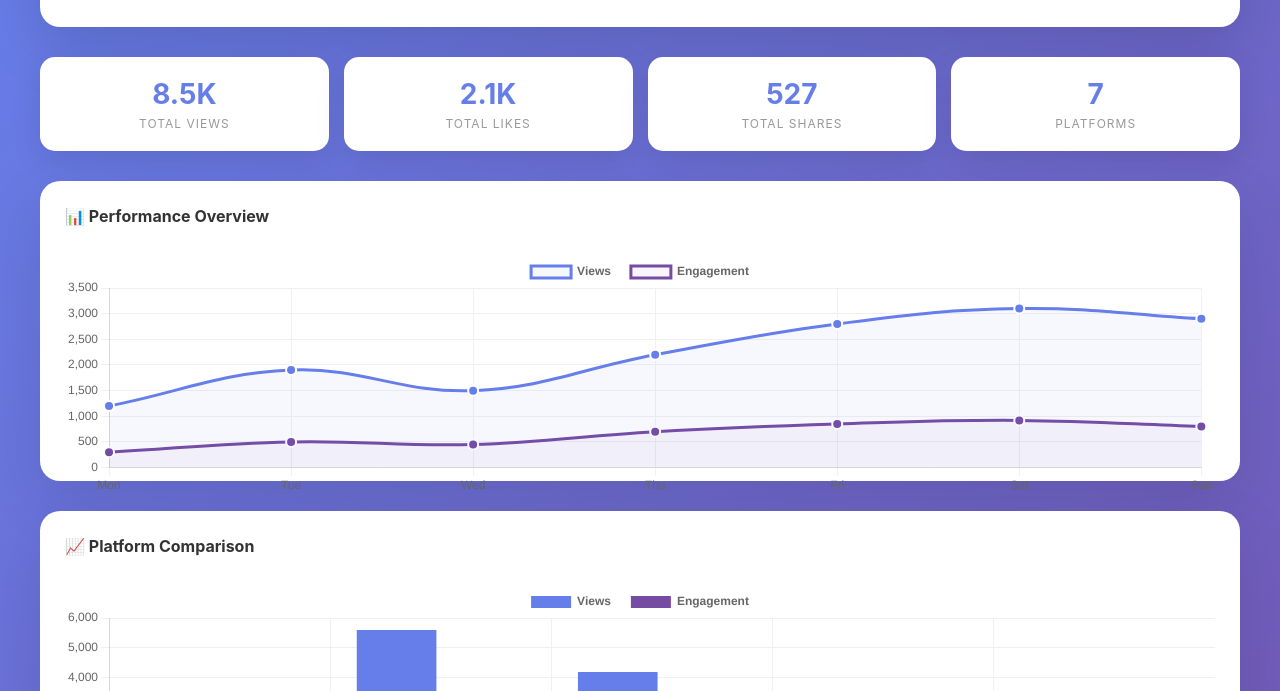
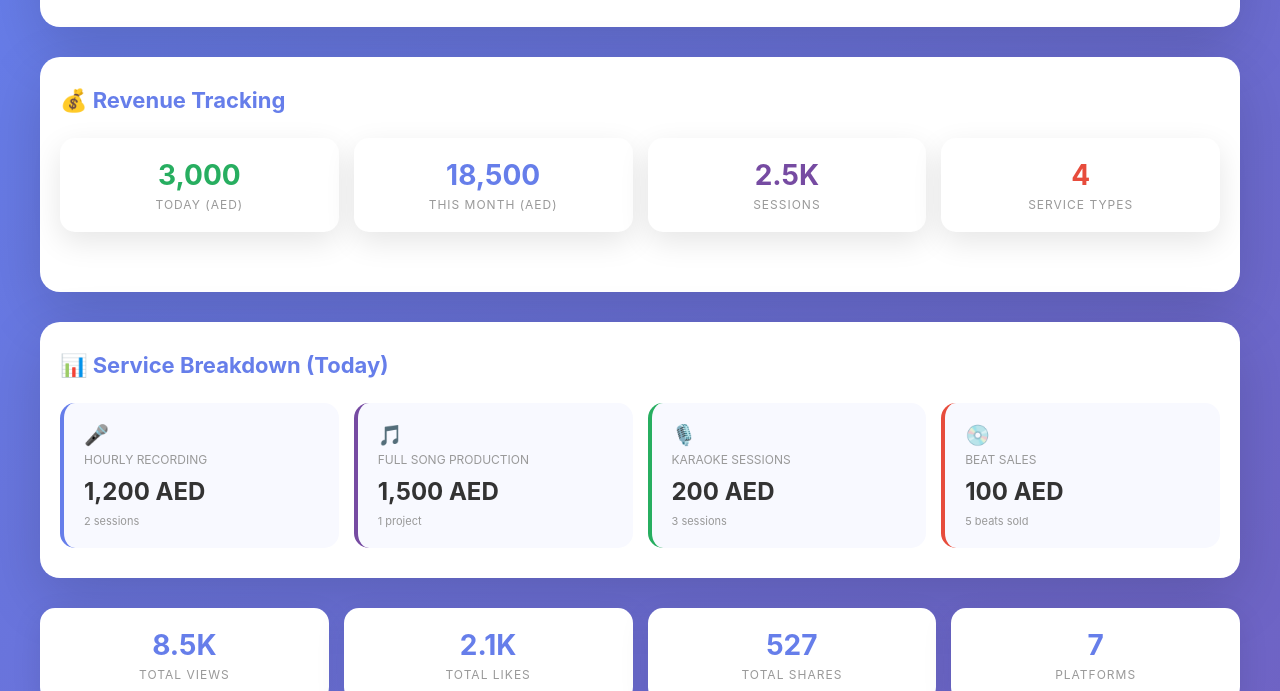
Before and after one commit to dmcstyle/gstudio-dashboard, a website: page index.html in a window 1280 px wide. Shown: the part 109-800 px from the top of the page. Drawn offline with nearby package versions, Linux system fonts and the light colour scheme; no server answers.

Commit message:
Add revenue tracking: 4 service types + daily revenue breakdown

```diff
--- a/index.html
+++ b/index.html
@@ -277,6 +277,60 @@
       <p class="subtitle">Real-time social media metrics dashboard</p>
     </header>
 
+    <!-- Revenue Summary -->
+    <div style="background: white; padding: 30px 20px; border-radius: 20px; margin-bottom: 30px; box-shadow: 0 20px 60px rgba(0,0,0,0.15);">
+      <h2 style="font-size: 22px; color: #667eea; margin-bottom: 25px; font-weight: 700;">💰 Revenue Tracking</h2>
+      <div class="stats-grid">
+        <div class="stat-card">
+          <div class="stat-value" style="color: #27ae60;">3,000</div>
+          <div class="stat-label">Today (AED)</div>
+        </div>
+        <div class="stat-card">
+          <div class="stat-value" style="color: #667eea;">18,500</div>
+          <div class="stat-label">This Month (AED)</div>
+        </div>
+        <div class="stat-card">
+          <div class="stat-value" style="color: #764ba2;">2.5K</div>
+          <div class="stat-label">Sessions</div>
+        </div>
+        <div class="stat-card">
+          <div class="stat-value" style="color: #e74c3c;">4</div>
+          <div class="stat-label">Service Types</div>
+        </div>
+      </div>
+    </div>
+
+    <!-- Service Revenue Breakdown -->
+    <div style="background: white; padding: 30px 20px; border-radius: 20px; margin-bottom: 30px; box-shadow: 0 20px 60px rgba(0,0,0,0.15);">
+      <h2 style="font-size: 22px; color: #667eea; margin-bottom: 25px; font-weight: 700;">📊 Service Breakdown (Today)</h2>
+      <div style="display: grid; grid-template-columns: repeat(auto-fit, minmax(200px, 1fr)); gap: 15px;">
+        <div style="background: #f8f9ff; padding: 20px; border-radius: 15px; border-left: 4px solid #667eea;">
+          <div style="font-size: 20px; font-weight: 700; color: #667eea; margin-bottom: 5px;">🎤</div>
+          <div style="font-size: 12px; color: #999; margin-bottom: 10px; text-transform: uppercase;">Hourly Recording</div>
+          <div style="font-size: 24px; font-weight: 700; color: #333;">1,200 AED</div>
+          <div style="font-size: 11px; color: #999; margin-top: 8px;">2 sessions</div>
+        </div>
+        <div style="background: #f8f9ff; padding: 20px; border-radius: 15px; border-left: 4px solid #764ba2;">
+          <div style="font-size: 20px; font-weight: 700; color: #764ba2; margin-bottom: 5px;">🎵</div>
+          <div style="font-size: 12px; color: #999; margin-bottom: 10px; text-transform: uppercase;">Full Song Production</div>
+          <div style="font-size: 24px; font-weight: 700; color: #333;">1,500 AED</div>
+          <div style="font-size: 11px; color: #999; margin-top: 8px;">1 project</div>
+        </div>
+        <div style="background: #f8f9ff; padding: 20px; border-radius: 15px; border-left: 4px solid #27ae60;">
+          <div style="font-size: 20px; font-weight: 700; color: #27ae60; margin-bottom: 5px;">🎙️</div>
+          <div style="font-size: 12px; color: #999; margin-bottom: 10px; text-transform: uppercase;">Karaoke Sessions</div>
+          <div style="font-size: 24px; font-weight: 700; color: #333;">200 AED</div>
+          <div style="font-size: 11px; color: #999; margin-top: 8px;">3 sessions</div>
+        </div>
+        <div style="background: #f8f9ff; padding: 20px; border-radius: 15px; border-left: 4px solid #e74c3c;">
+          <div style="font-size: 20px; font-weight: 700; color: #e74c3c; margin-bottom: 5px;">💿</div>
+          <div style="font-size: 12px; color: #999; margin-bottom: 10px; text-transform: uppercase;">Beat Sales</div>
+          <div style="font-size: 24px; font-weight: 700; color: #333;">100 AED</div>
+          <div style="font-size: 11px; color: #999; margin-top: 8px;">5 beats sold</div>
+        </div>
+      </div>
+    </div>
+
     <!-- Summary Stats -->
     <div class="stats-grid">
       <div class="stat-card">
@@ -306,6 +360,11 @@
     <div class="chart-container">
       <h3>📈 Platform Comparison</h3>
       <canvas id="comparisonChart"></canvas>
+    </div>
+
+    <div class="chart-container">
+      <h3>💰 Revenue by Service (This Month)</h3>
+      <canvas id="revenueChart"></canvas>
     </div>
 
     <!-- Personal Accounts Section -->
@@ -618,6 +677,37 @@
         }
       }
     });
+
+    // Revenue Chart
+    const revenueCtx = document.getElementById('revenueChart').getContext('2d');
+    new Chart(revenueCtx, {
+      type: 'doughnut',
+      data: {
+        labels: ['Hourly Recording', 'Full Song Production', 'Karaoke Sessions', 'Beat Sales'],
+        datasets: [{
+          data: [8400, 12000, 1200, 600],
+          backgroundColor: [
+            '#667eea',
+            '#764ba2',
+            '#27ae60',
+            '#e74c3c'
+          ],
+          borderColor: 'white',
+          borderWidth: 3
+        }]
+      },
+      options: {
+        responsive: true,
+        maintainAspectRatio: false,
+        plugins: {
+          legend: {
+            display: true,
+            position: 'bottom',
+            labels: { padding: 20, font: { size: 12, weight: 600 } }
+          }
+        }
+      }
+    });
   </script>
 </body>
 </html>
```
